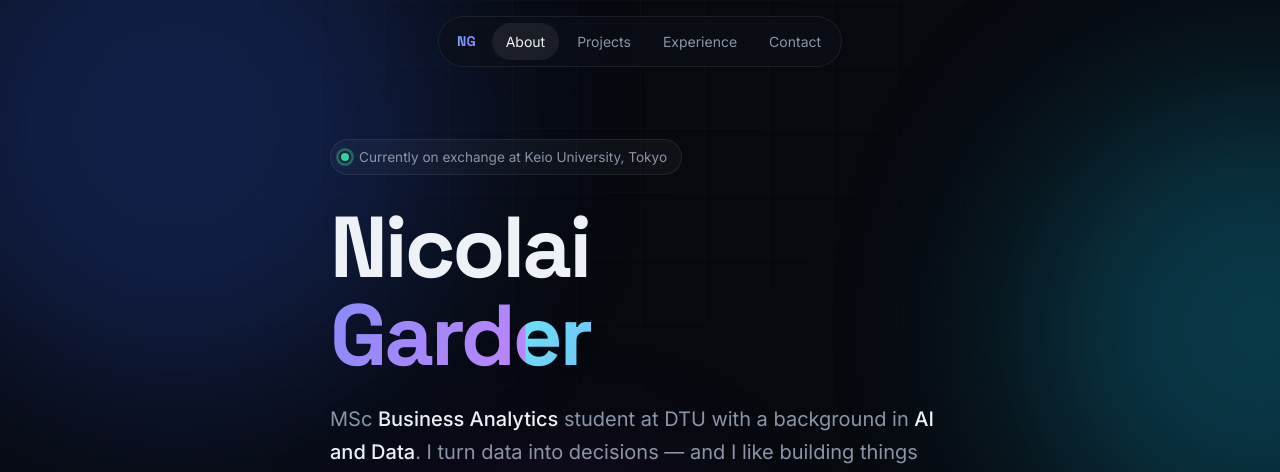
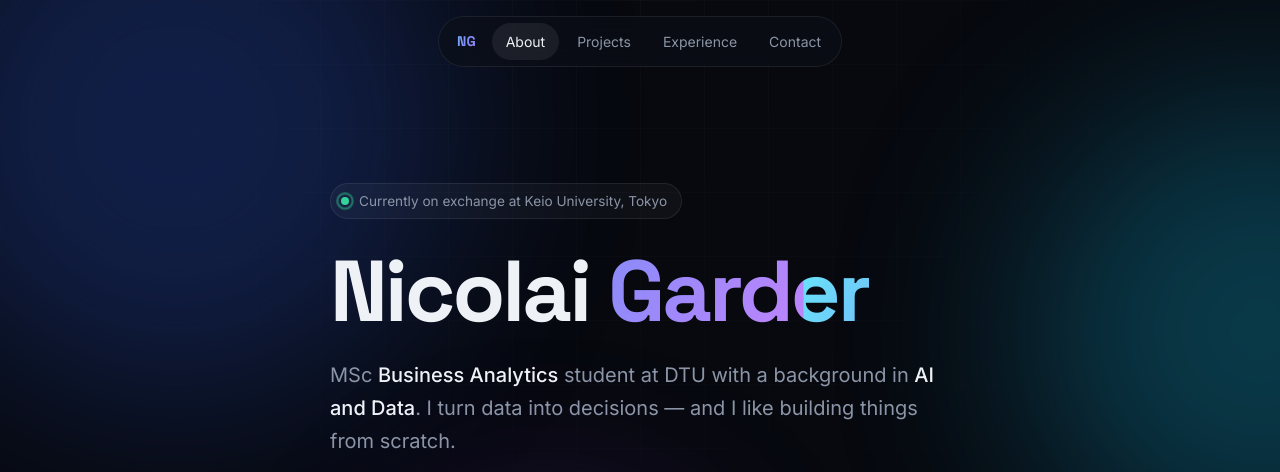
Before and after one commit to nicolaigarder/nicolaigarder.github.io, a plain HTML site: page index.html in a window 1280 px wide. Shown: the top 472 px of the page. Drawn offline with Linux system fonts and the light colour scheme.

Commit message:
Add files via upload

```diff
--- a/index.html
+++ b/index.html
@@ -297,7 +297,7 @@
   <header class="hero">
     <div class="wrap">
       <div class="pill reveal"><span class="dot"></span>Currently on exchange at Keio University, Tokyo</div>
-      <h1 class="reveal d1">Nicolai<br><span class="grad-text">Garder</span></h1>
+      <h1 class="reveal d1">Nicolai <span class="grad-text">Garder</span></h1>
       <p class="lead reveal d2">MSc <strong>Business Analytics</strong> student at DTU with a background in <strong>AI and Data</strong>. I turn data into decisions — and I like building things from scratch.</p>
       <div class="actions reveal d3">
         <a class="btn primary" href="cv.pdf" target="_blank" rel="noopener">
```
